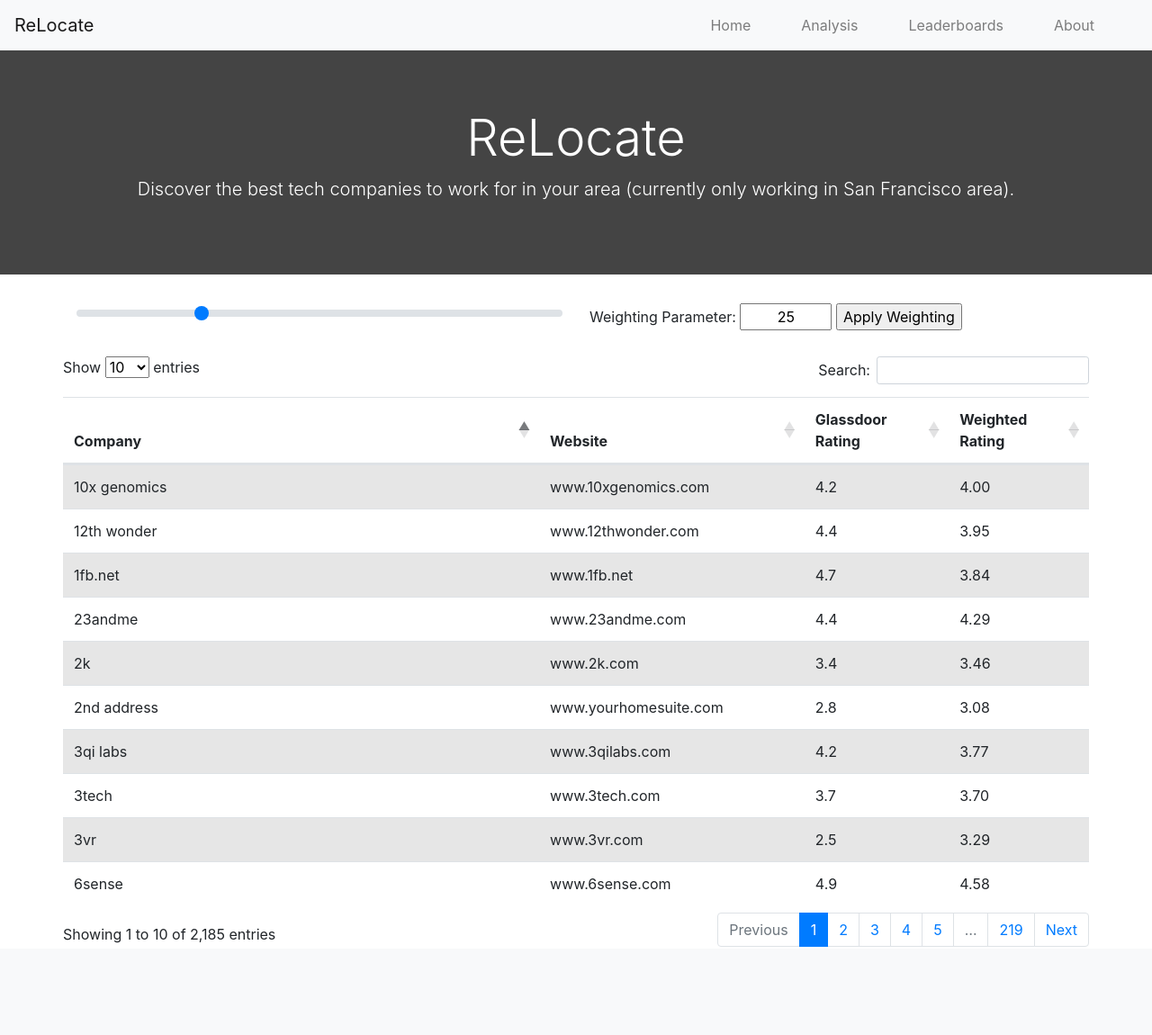
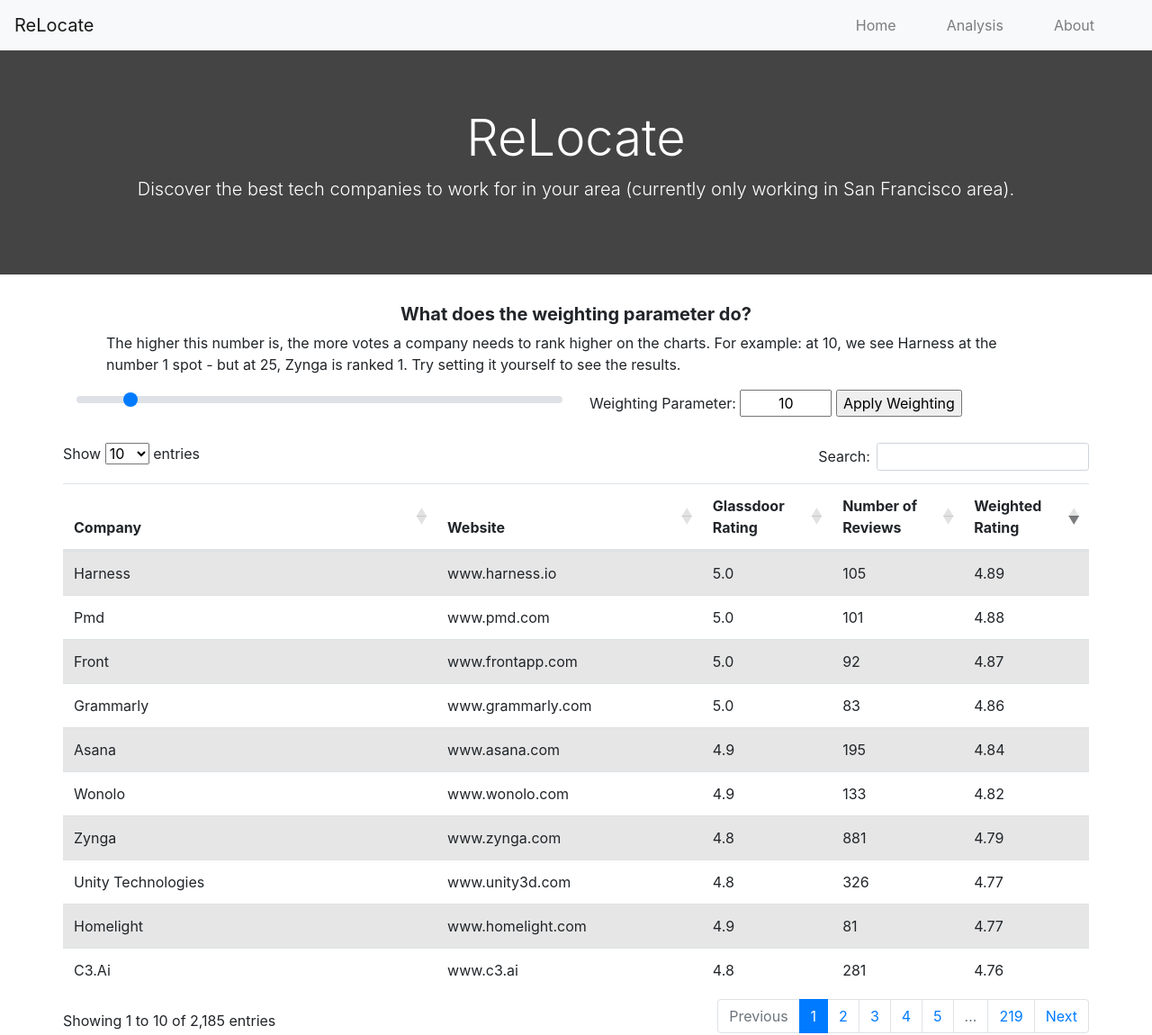
Before and after one commit to EggEmergency/Company-Tracker, a Django app: page / in a window 1280 px wide. Shown: the whole page at 90% size. Before the commit the page ends 1052 px from the top, so only its background shows below. Run offline with Django 3.2, Linux system fonts and the light colour scheme; data comes from the database, SQL or seed files in the repository; some libraries are stand-ins or nearby versions.

Commit message:
Description fo weighting parameter added, and general site cleanup.

```diff
--- a/company_tracker/landing_page/views.py
+++ b/company_tracker/landing_page/views.py
@@ -10,7 +10,7 @@ def landing(request):
         weightedAvg = Sum(F('rating')*F('reviewCount'), output_field=FloatField()) /
             Sum(F('reviewCount'), output_field=FloatField()))
 
-    weighting = 25
+    weighting = 10
     if "weight" in request.GET:
         weighting = int(request.GET["weight"])
 
--- a/company_tracker/templates/landing_page.html
+++ b/company_tracker/templates/landing_page.html
@@ -9,6 +9,7 @@
     <script>
       $(document).ready(function(){
         $('#myTable').DataTable({
+          "order": [[4, "desc"]],
           "initComplete": function(settings, json){
             $('#myTable').removeClass("invisible");
           }
@@ -27,9 +28,13 @@
   {% include "navbar.html"%}
   {% include "jumbotron.html" %}
 
-
-
   <div class="container">
+    <div class="row px-5 justify-content-center">
+      <h5><strong>What does the weighting parameter do?</strong></h5>
+      <p>
+        The higher this number is, the more votes a company needs to rank higher on the charts. For example: at 10, we see Harness at the number 1 spot - but at 25, Zynga is ranked 1. Try setting it yourself to see the results.
+      </p>
+    </div>
     <!--
     Range slider for weighting parameter
     -->
@@ -56,6 +61,7 @@
             <th scope="col">Company</th>
             <th scope="col">Website</th>
             <th scope="col">Glassdoor Rating</th>
+            <th scope="col">Number of Reviews</th>
             <th scope="col">Weighted Rating</th>
           </tr>
         </thead>
@@ -65,9 +71,10 @@
         <tbody>
           {% for company in company_list %}
           <tr>
-            <td>{{company.name}}</td>
+            <td>{{company.name|title}}</td>
             <td>{{company.website}}</td>
             <td>{{company.rating}}</td>
+            <td>{{company.reviewCount}}</td>
             <td>{{company.weightedRating | floatformat:2}}</td>
           </tr>
           {% endfor %}
--- a/company_tracker/templates/navbar.html
+++ b/company_tracker/templates/navbar.html
@@ -11,7 +11,7 @@ will be used on multiple pages
     <div class="navbar-nav">
       <a class="nav-item nav-link pr-5" href="{% url 'root' %}">Home <span class="sr-only">(current)</span></a>
       <a class="nav-item nav-link pr-5" href="{% url 'analysis' %}">Analysis</a>
-      <a class="nav-item nav-link pr-5" href="{% url 'leaderboards' %}">Leaderboards</a>
+      <!--<a class="nav-item nav-link pr-5" href="{% url 'leaderboards' %}">Leaderboards</a>-->
       <a class="nav-item nav-link pr-5" href="{% url 'about' %}">About</a>
       <!--
       <a class="nav-item nav-link disabled" href="#">Disabled</a>
```
Also changed, not shown: company_tracker/templates/about.html (+12 -15 lines), company_tracker/templates/analysis.html (+25 -5 lines).
